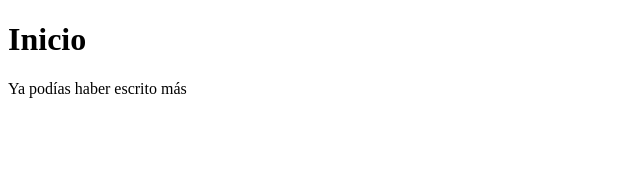
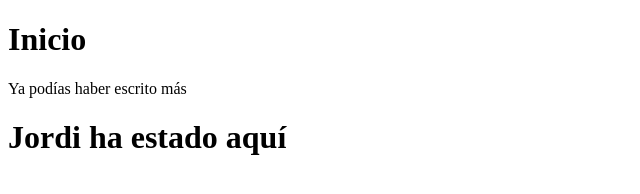
Before and after one commit to ismaeldeatras/Conexion-remota-git, a plain HTML site: page index.html in a window 1280 px wide. Shown: the whole page, without its empty margins (0-640 px from the left). Drawn offline with Linux system fonts and the light colour scheme.

Commit message:
<!DOCTYPE html> <html lang="es"> <head>     <meta charset="UTF-8">     <meta http-equiv="X-UA-Compatible" content="IE=edge">     <meta name="viewport" content="width=device-width, initial-scale=1.0">     <title>INDEX</title> </head> <body>     <h1>Inicio</h1>     <p>Ya podías haber escrito más</p>     <h1>Jordi ha estado aquí</h1> </body> </html>

```diff
--- a/index.html
+++ b/index.html
@@ -9,5 +9,6 @@
 <body>
     <h1>Inicio</h1>
     <p>Ya podías haber escrito más</p>
+    <h1>Jordi ha estado aquí</h1>
 </body>
 </html>
```
